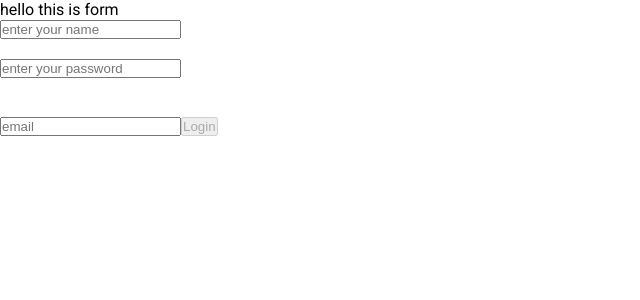
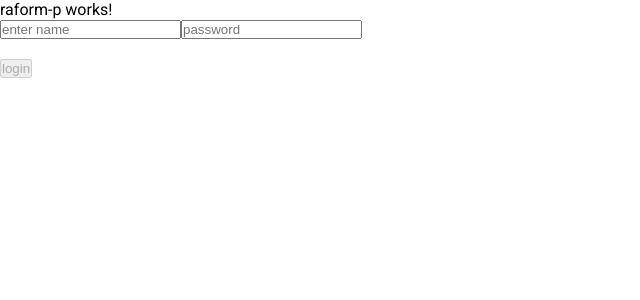
Before and after one commit to sacar6t9/angularIntern, an Angular app: page / in a window 1280 px wide. Shown: the top 300 px of the page, without its empty margins (0-640 px from the left). Built offline with nearby package versions, Linux system fonts and the light colour scheme.

Commit message:
reactive forms and its validatiion

```diff
--- a/src/app/app.component.html
+++ b/src/app/app.component.html
@@ -1,3 +1,4 @@
+<app-raform-p></app-raform-p>
 <!-- <app-header ></app-header> -->
 <!-- <app-todo></app-todo> -->
 <!-- <ul>
@@ -10,7 +11,8 @@
 <app-child (updateDataEvent)="updateData($event)"></app-child> -->
 <!-- <h1> custom pipes</h1>
 <h1>{{30 | usdToNrs :135}}</h1> -->
-<app-tdform> </app-tdform>
+<!-- <app-tdform> </app-tdform> -->
+<!-- <app-raform> </app-raform> -->
 
 
 
--- a/src/app/app.component.ts
+++ b/src/app/app.component.ts
@@ -9,11 +9,13 @@ import { UserDetailsComponent } from './user-details/user-details.component';
 import { ChildComponent } from './child/child.component';
 import { TdformComponent } from './tdform/tdform.component';
 import { UsdToNrsPipe } from './pipes/usd-to-nrs.pipe';
+import { RaformComponent } from './raform/raform.component';
+import { RaformPComponent } from './raform-p/raform-p.component';
 
 @Component({
   selector: 'app-root',
   standalone: true,
-  imports: [CommonModule, RouterOutlet,UserListComponent,HeaderComponent,TodoComponent,PdtccComponent,UserDetailsComponent,ChildComponent,UsdToNrsPipe,TdformComponent],
+  imports: [CommonModule, RouterOutlet,UserListComponent,RaformComponent,  RaformPComponent,HeaderComponent,TodoComponent,PdtccComponent,UserDetailsComponent,ChildComponent,UsdToNrsPipe,TdformComponent],
   templateUrl: './app.component.html',
   styleUrl: './app.component.css'
 })
--- /dev/null
+++ b/src/app/raform-p/raform-p.component.html
@@ -0,0 +1,14 @@
+<p>raform-p works!</p>
+<form [formGroup]="loginForm" (ngSubmit)="userDetails()">
+<input type="text" placeholder="enter name" formControlName="user">
+@if (user && user.invalid && user.touched) {
+    <span style="color: red;">enter username </span>
+}
+<input type="password" placeholder="password" formControlName="password">
+@if (password && password.invalid && password.touched) {
+    <span style="color: red;"></span>
+}
+
+<br> <br>
+<button [disabled]="loginForm.invalid"> login</button>
+</form>
--- /dev/null
+++ b/src/app/raform-p/raform-p.component.ts
@@ -0,0 +1,26 @@
+import { Component } from '@angular/core';
+import { FormGroup ,FormControl, Validators} from '@angular/forms';
+import { ReactiveFormsModule } from '@angular/forms';
+
+@Component({
+  selector: 'app-raform-p',
+  standalone: true,
+  imports: [ReactiveFormsModule],
+  templateUrl: './raform-p.component.html',
+  styleUrl: './raform-p.component.css'
+})
+export class RaformPComponent {
+  loginForm= new FormGroup({
+    user: new FormControl('',[Validators.required]),
+    password: new FormControl('',[Validators.required,Validators.minLength(2)])
+  })
+userDetails(){
+  console.log(this.loginForm.value)
+}
+get user(){
+return this.loginForm.get('user')
+}
+get password(){
+  return this.loginForm.get('password');
+}
+}
--- a/src/app/raform/raform.component.html
+++ b/src/app/raform/raform.component.html
@@ -1 +1,5 @@
 <p>raform works!</p>
+<form [formGroup]="loginForm" (ngSubmit)="loginDetails()">
+    <input type="text" placeholder="enter name" formControlName="user" >
+    <input type="password" placeholder="enter password" formControlName="password">
+</form>
--- a/src/app/raform/raform.component.ts
+++ b/src/app/raform/raform.component.ts
@@ -1,12 +1,20 @@
 import { Component } from '@angular/core';
+import { ReactiveFormsModule } from '@angular/forms';
+import { FormGroup,FormControl } from '@angular/forms';
 
 @Component({
   selector: 'app-raform',
   standalone: true,
-  imports: [],
+  imports: [ReactiveFormsModule],
   templateUrl: './raform.component.html',
   styleUrl: './raform.component.css'
 })
 export class RaformComponent {
-
+loginForm=new FormGroup({
+  user:new FormControl(''),
+  password:new FormControl('')
+})
+loginDetails(){
+console.log(this.loginForm.value)
 }
+}
```
Also changed, not shown: src/app/raform-p/raform-p.component.css (added), 1 other file (tests, documents, lock files or other folders).
